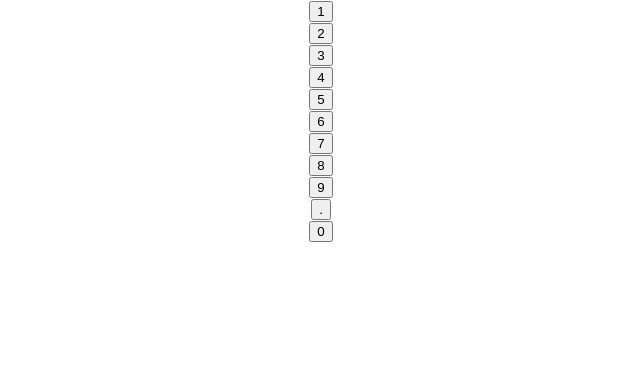
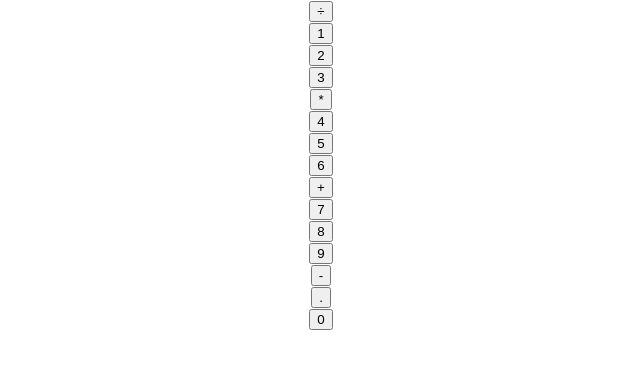
Before and after one commit to M-Hafez22/react-calculator, a React (Create React App) app: page / in a window 1280 px wide. Shown: the top 368 px of the page, without its empty margins (319-959 px from the left). Built offline with nearby package versions, Linux system fonts and the light colour scheme.

Commit message:
✅ Renders calculator symbols

```diff
--- a/src/App.js
+++ b/src/App.js
@@ -1,5 +1,6 @@
 import React from "react"
 import DigitButton from "./Components/DigitButton"
+import OperatorButton from "./Components/OperatorButton"
 import "./App.css"
 
 function App() {
@@ -7,15 +8,19 @@ function App() {
     <div className="App">
       <div className="output"></div>
       <div className="numberpad">
+        <OperatorButton operator="÷" />
         <DigitButton digit="1" />
         <DigitButton digit="2" />
         <DigitButton digit="3" />
+        <OperatorButton operator="*" />
         <DigitButton digit="4" />
         <DigitButton digit="5" />
         <DigitButton digit="6" />
+        <OperatorButton operator="+" />
         <DigitButton digit="7" />
         <DigitButton digit="8" />
         <DigitButton digit="9" />
+        <OperatorButton operator="-" />
         <DigitButton digit="." />
         <DigitButton digit="0" />
       </div>
--- /dev/null
+++ b/src/Components/OperatorButton.js
@@ -0,0 +1,9 @@
+import React from 'react'
+
+function OperatorButton({ operator }) {
+    return (
+        <button>{operator}</button>
+    )
+}
+
+export default OperatorButton
```
Also changed, not shown: 1 other file (tests, documents, lock files or other folders).
